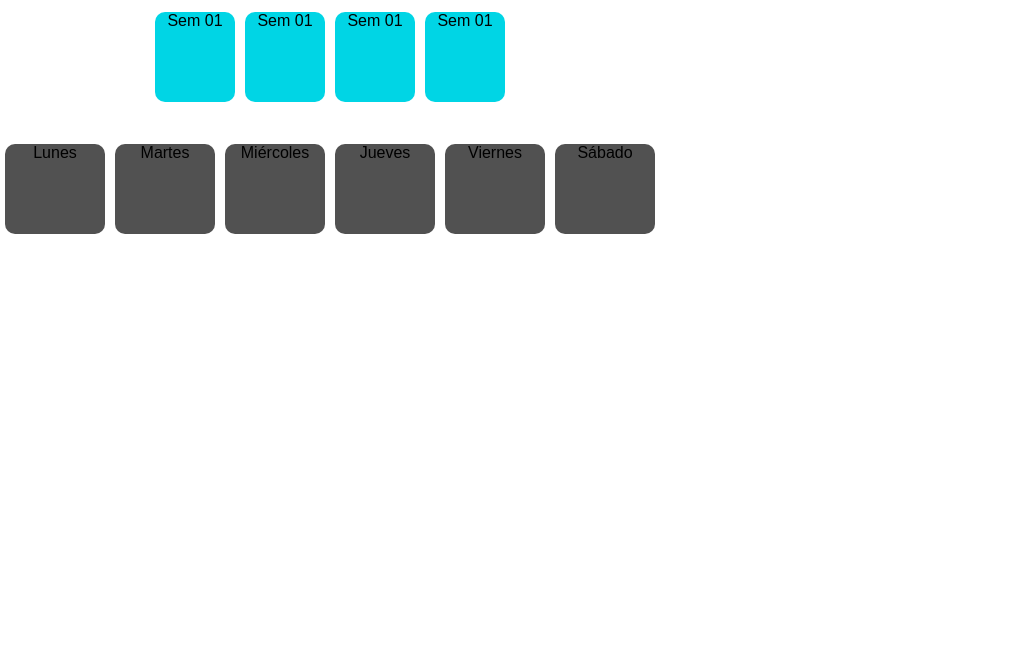
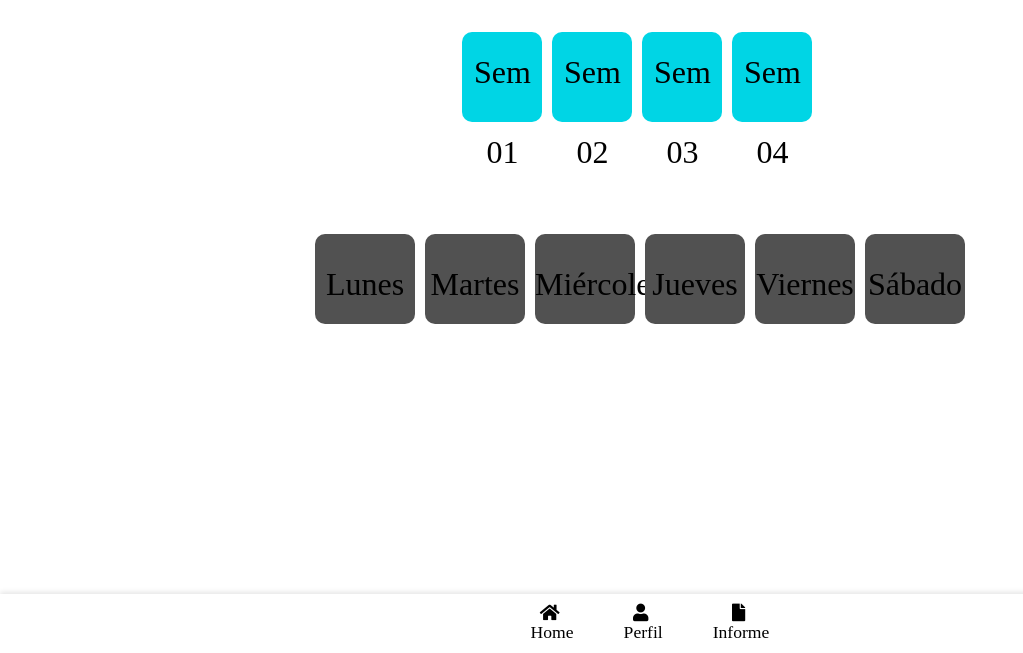
Before and after one commit to JuanGuerra22/WebQuieroEntrenar, a plain HTML site: page home-principal.html in a window 1280 px wide. Shown: the part 147-800 px from the top of the page, without its empty margins (0-1023 px from the left). Drawn offline with Linux system fonts and the light colour scheme; a web font is replaced by a local one.

Commit message:
home principal 2

```diff
--- a/home-principal.html
+++ b/home-principal.html
@@ -3,26 +3,33 @@
 <head>
     <meta charset="UTF-8">
     <meta name="viewport" content="width=device-width, initial-scale=1.0">
+    <link rel="preconnect" href="https://fonts.googleapis.com">
+    <link rel="preconnect" href="https://fonts.gstatic.com" crossorigin>
+    <link href="https://fonts.googleapis.com/css2?family=Karantina:wght@300;400;700&family=Raleway:ital,wght@0,100..900;1,100..900&display=swap" rel="stylesheet">
     <link rel="stylesheet" href="styles.css">
+    <link rel="stylesheet" href="https://cdnjs.cloudflare.com/ajax/libs/font-awesome/5.15.3/css/all.min.css">
     <title>Home-Sem. Entre.</title>
 </head>
 <body>
+
     <div class="logo-izq">
         <img src="img/logo01.png" alt="Gym App Logo" class="logo">
     </div>
 
+
     <section class="semanas-container">
+        <div class="titulo">
             <h1>Semanas de Entrenamiento</h1>
-        <div class="num-semanas">
+        </div>
         <ul class="card-sem">
             <li>Sem 01</li>
-                <li>Sem 01</li>
-                <li>Sem 01</li>
-                <li>Sem 01</li>
+            <li>Sem 02</li>
+            <li>Sem 03</li>
+            <li>Sem 04</li>
         </ul>
-        </div>
+    </section>
 
-        <div class="dias-semana">
+    <section class="dias-container">
         <ul class="card-dias">
             <li>Lunes</li>
             <li>Martes</li>
@@ -31,9 +38,17 @@
             <li>Viernes</li>
             <li>Sábado</li>
         </ul>
-        </div>
     </section>
 
 
+    <section class="navbar-container">
+        <nav class="navbar">
+            <ul>
+              <li><a href="#"><i class="fas fa-home"></i> Home</a></li>
+              <li><a href="#"><i class="fas fa-user"></i> Perfil</a></li>
+              <li><a href="#"><i class="fas fa-file"></i> Informe</a></li>
+            </ul>
+          </nav>
+    </section>
 </body>
 </html>
--- a/styles.css
+++ b/styles.css
@@ -4,8 +4,16 @@ body {
     padding: 0;
     font-family: Arial, sans-serif;
     display: flex;
+    flex-direction: column;
+    align-items: center;
     min-height: 100vh;
     box-sizing: border-box;
+    font-family: "Karantina", serif;
+  }
+  .karantina-regular {
+    font-family: "Karantina", serif;
+    font-weight: 400;
+    font-style: normal;
   }
 
   :root {
@@ -23,7 +31,13 @@ body {
     width: 100%;
     height: 100vh;
   }
-
+  .titulo{
+    margin-top: 70px;
+    width: 100%;
+    text-align: center;
+    font-size: 1.3rem;
+    align-items: center;
+  }
   .logo {
     width: 250px;
     animation: fade-in 1.5s ease-out;
@@ -37,7 +51,6 @@ body {
 
   .logo-izq img{
     max-width: 200px;
-
   }
 
   /* Login Screen */
@@ -85,17 +98,16 @@ body {
   /*-----------------Semanas de entrenamiento principal* ----------*/
 
   .semanas-container{
-    display: flex;
-    flex-direction: column;
-    margin-top: 70px;
-    align-items: center;
+   display: flex;
+   flex-direction: column;
   }
+
 
   .card-sem{
     display: flex;
     width: 100%;
     list-style: none;
-    padding: 0;
+    padding: 0px;
   }
 
   .card-sem li{
@@ -105,12 +117,17 @@ body {
     margin: 5px;
     border-radius: 10px;
     text-align: center;
+    line-height: 80px;
+    font-size: 2rem;
   }
 
+  .dias-container{
+    display: flex;
+    margin-top: 70px;
+  }
   .card-dias{
     display: flex;
     flex-wrap: wrap;
-    align-items: center;
     width: 100%;
     list-style: none;
     padding: 0;
@@ -122,9 +139,53 @@ body {
     background-color:var(--color-base-dias);
     margin: 5px;
     border-radius: 10px;
+    justify-content: center;
+    align-items: center;
     text-align: center;
+    line-height: 100px;
+    font-size: 2rem;
+    font-family: "Karantina", serif;
   }
 
+
+  /*barra de navegacion ----------------------------------------------------*/
+  .navbar {
+    position: fixed;
+    bottom: 0;
+    left: 0;
+    width: 100%;
+    background-color: #fff; /* Cambia el color de fondo si lo deseas */
+    box-shadow: 0px -2px 5px rgba(0, 0, 0, 0.1);
+    display: flex;
+    justify-content: space-around;
+    align-items: center;
+    padding: 10px;
+  }
+
+  .navbar ul {
+    list-style: none;
+    margin: 0;
+    padding: 0;
+    display: flex;
+  }
+
+  .navbar li {
+    margin: 0 25px;
+  }
+
+  .navbar a {
+    display: flex;
+    flex-direction: column;
+    align-items: center;
+    text-align: center;
+    text-decoration: none;
+    color: #000;
+    font-size: 1.1rem;
+  }
+
+  .navbar i {
+    margin-right: 5px;
+  }
 
   /* Animations */
   @keyframes fade-in {
```
Also changed, not shown: img/calendar.png (added). Lines whose indentation alone changed are shown as unchanged.
